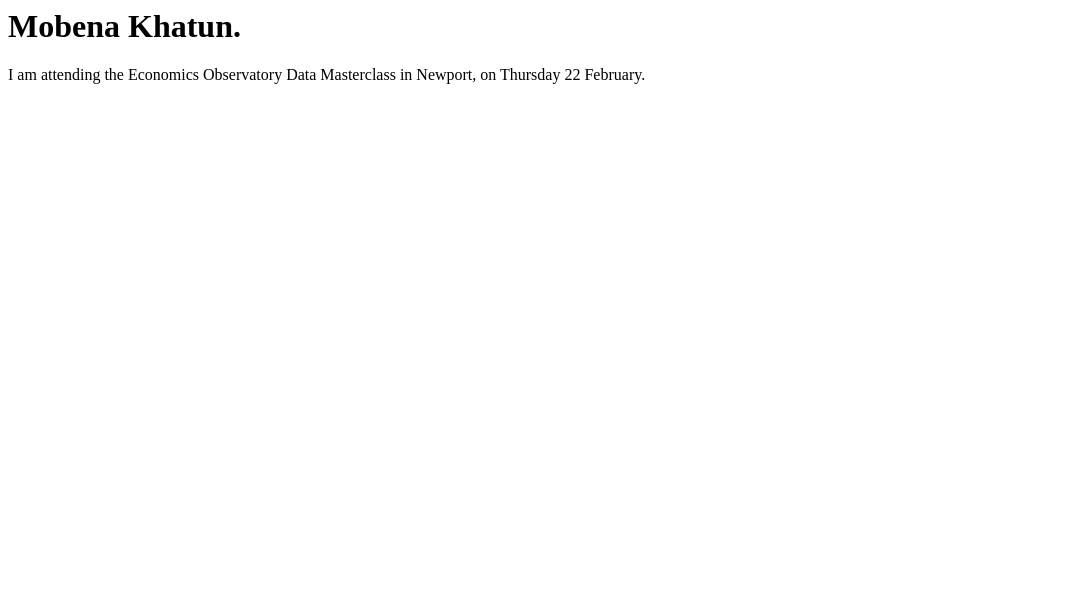
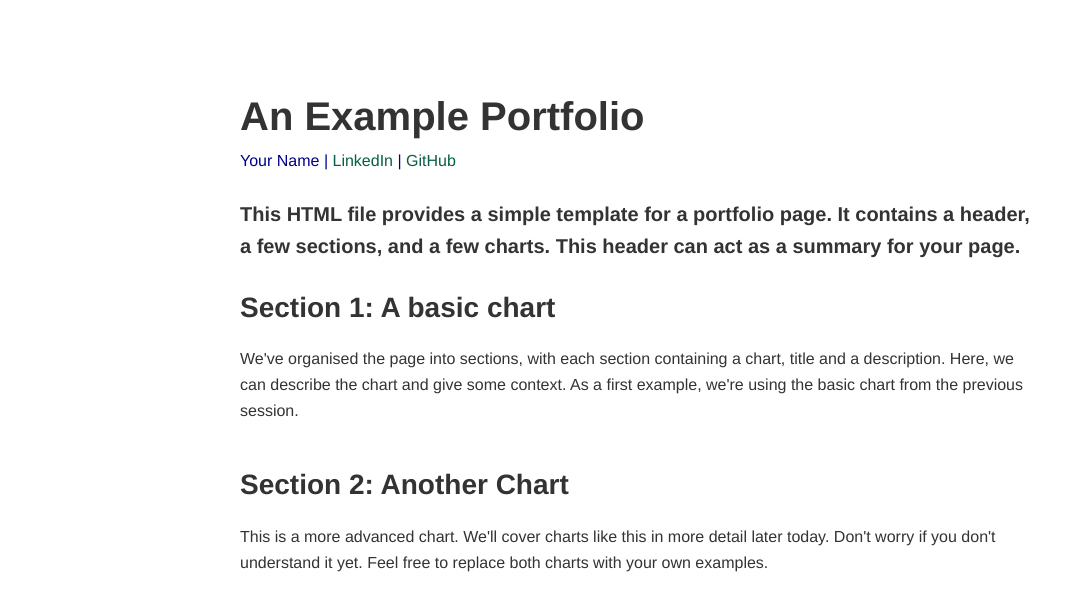
Before and after one commit to MobenaHMT/MobenaHMT.github.io, a plain HTML site: page index.html in a window 1280 px wide. Shown: the whole page, without its empty margins (0-1084 px from the left). Drawn offline with Linux system fonts and the light colour scheme; a script that the page names is missing.

Commit message:
Add files via upload

```diff
--- a/index.html
+++ b/index.html
@@ -1,8 +1,100 @@
+<!-- This HTML file provides a simple example of a portfolio page. It contains a header, a few sections, and a few charts. -->
+<!-- It works with the three css files in this folder: example1.css, example2.css and example3.css. -->
+<!-- The HTML file defines the structure of the page, and the CSS files define how it looks. -->
+<!-- The CSS examples are all designed to work with this page. Try swapping them out on line 29 and see what happens. -->
+
+<!-- Take a look around and make your own copy to adapt for your own use. -->
+
+<!-- This is a comment -->
+<!-- Comments are not displayed in the browser -->
+<!-- They can be used to leave notes in the code -->
+
+<!DOCTYPE html>
 <html>
-  <body>
-    <h1> Mobena Khatun. </h1>
+    <!-- HTML is heirarchial: tags like this define elements on the page.
+    Each tag does something different. For example:
+        - The <html> tag defines the whole document.
+        - The <h1> tag defines a large heading
+        - The <p> tag defines a paragraph
+        - Tags appear as an opening <div> and closing </div> pair
+    -->
 
-    <p> I am attending the Economics Observatory Data Masterclass in Newport, on Thursday 22 February. </p>
+<head>
+    <!-- The head tag links to resources our page needs and defines information about it. Tags in the <head> aren't displayed on the page. -->
 
-  </body>
+    <!-- This is a link to a stylesheet which contains rules about how each element on the page should be defined-->
+    <!-- Try swapping example1.css to another, and take a look at example1.css to see if you understand it-->
+    <link rel="stylesheet" type="text/css" href="s2_example1.css">
+    <title>My Portfolio</title> <!-- The title displayed in the browser tab, not on the page itself -->
+
+    <!-- This is a link to the vega-lite which we're using to make graphs -->
+    <script src="https://cdn.jsdelivr.net/npm/vega@5"></script>
+    <script src="https://cdn.jsdelivr.net/npm/vega-lite@5"></script>
+    <script src="https://cdn.jsdelivr.net/npm/vega-embed@6"></script>
+</head>
+
+<body>
+<!-- The body tag contains the elements that visitors to our page will see. -->
+    <h1 class="big" style="margin-bottom: 0px;"> <!-- We have added a class to the header called "big" which we can use to style it in the CSS -->
+        <!-- This is a header, it is the largest text on the page -->
+        An Example Portfolio
+    </h1>
+    <p style="margin-top: 0px; color: darkblue">
+        <!-- we're setting the margin to 0px so the header and authour name are close together -->
+        Your Name | <a href="https://www.linkedin.com/in/finnmcevoy/">LinkedIn</a> | <a
+            href="https://www.github.com/FM-ds">GitHub</a>
+    </p>
+    <h3 class="small"> <!-- We have added a class to the header called "small" which we can use to style it in the CSS -->
+        This HTML file provides a simple template for a portfolio page. It contains a header, a few sections, and a few charts. This header can act as a summary for your page.
+    </h3>
+
+    <!-- We're organising the page into sections, with each section containing a chart, title and a description -->
+    <section>
+        <div class="chart-description">
+            <h2>Section 1: A basic chart</h2>
+            <p> <!-- This is a paragraph, it's the main way to display text on a web page -->
+                We've organised the page into sections, with each section containing a chart, title and a description. Here, we can describe the chart and give some context.
+                As a first example, we're using the basic chart from the previous session.
+            </p>
+        </div>
+        <figure id="Location1"></figure> <!-- we give it an id so we can put a vega-lite graph here with VegaEmbed -->
+    </section>
+
+    <section>
+        <div class="chart-description"> <!-- we are grouping the title and description together so we can style them together -->
+            <h2>Section 2: Another Chart</h2>
+            <p> <!-- This is a paragraph, it's the main way to display text on a web page -->
+                This is a more advanced chart. We'll cover charts like this in more detail later today. Don't worry if you don't understand it yet.
+                Feel free to replace both charts with your own examples.
+            </p>
+        </div>
+        <figure id="Location2"></figure> <!-- we give it an id so we can put a vega-lite graph here with VegaEmbed -->
+    </section>
+
+    <!-- Do you want to add more sections? -->
+        <!-- Try copying pasting the section above -->
+        <!-- You'll need to change the id of the figure "<figure id="Location3"... -->
+        <!-- ... and add a new variable for the graph spec in the script at the bottom of the page -->
+
+
+    <!-- This is a script, it's a way to run JavaScript code on the page -->
+    <script>
+        // This is a comment in JavaScript - it's a different language to HTML and CSS
+
+        var figure_1_spec = "s2_chart1.json"; // We're storing the URL of the graph we want to display in a variable
+        var figure_2_spec = "https://raw.githubusercontent.com/EconomicsObservatory/courses/main/2/s2_chart2.json";
+
+        vegaEmbed('#Location1', figure_1_spec) // We're using the vegaEmbed function to put a graph in the element with id figure_1
+        vegaEmbed('#Location2', figure_2_spec)
+
+        // Do you want to add more graphs?
+        // try defining a new variable for figure_3_spec, adding VegaEmbed for Location3, and adding a new section in the HTML
+        // e.g.
+        // var figure_3_spec = ...
+        // vegaEmbed('#Location3', figure_3_spec)
+
+    </script>
+
+</body>
+
 </html>
--- /dev/null
+++ b/s2_example1.css
@@ -0,0 +1,67 @@
+/* This is the level 1 CSS file. If you include it in your portfolio, it'll provide some clean and basic styling */
+/* for your page. Feel free to experiment with the values, or copy them into a new file and use that instead. */
+
+/* These are comments in CSS. Comments don't do anything except explain your working to make code easier to understand. */
+
+
+body { /* We can style any HTML element by using its name - here we're styling the body */
+  /* We want text that uses a clean sans-serif font, is usually 16px big and close to black */
+  font-family: 'Helvetica Neue', Helvetica, Arial, sans-serif;
+  font-size: 16px;
+  color: #333;
+  line-height: 1.6;
+  /* we want a white page, that's centered and not too wide */
+  background-color: #fff;
+  margin:0 auto;
+  max-width: 800px;
+  padding-top: 60px;
+}
+
+
+/* Headings */
+h1, h2, h3, h4, h5, h6 {
+  color: #333;
+  margin-top: 24px;
+  margin-bottom: 16px;
+  font-weight: 600;
+}
+
+/* We want the headings to be a little bigger than the paragraph text */
+.big { /* This is the class we created in the HTML file, you can use it to style any element */
+  font-size: 2.5em;
+}
+
+h2 {
+  font-size: 1.75em;
+}
+
+.small {
+  font-size: 1.25em;
+}
+
+/* Paragraph */
+p {
+  margin-bottom: 1em;
+  font-weight: 300;
+}
+
+section {
+  margin-bottom: 2.5em;  /* We want a little more space between sections */
+}
+
+/* Links */
+/* We want the links to be a little more visible  and a different color */
+a {
+  color: #065f46;
+  text-decoration: none;
+}
+
+a:hover {
+  text-decoration: underline;
+}
+
+/* Images */
+img {
+  max-width: 100%;
+  height: auto;
+}
```
